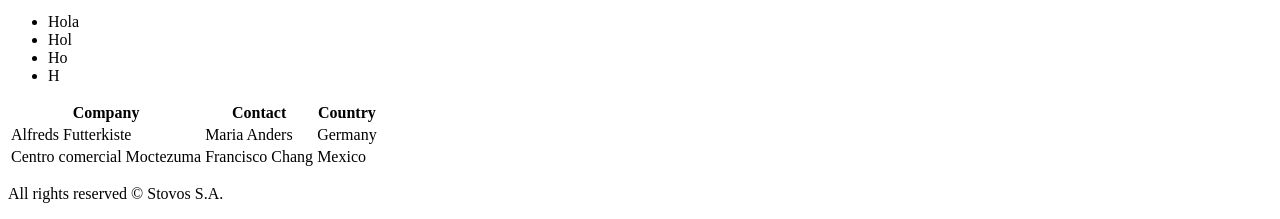
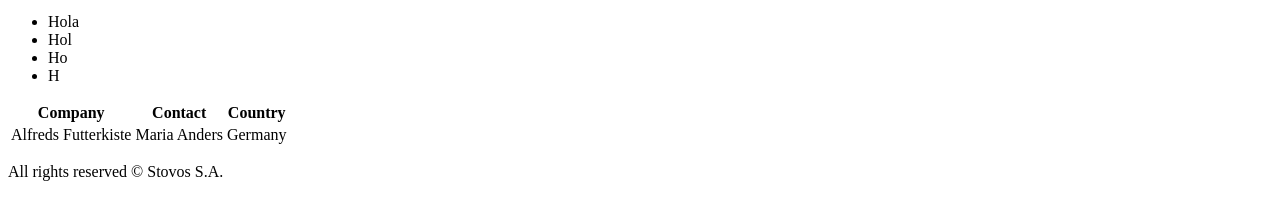
Before and after one commit to MyOrganizationSkae/MyRepository, a plain HTML site: page index.html in a window 1280 px wide. Shown: the part 874-1093 px from the top of the page. After the commit the page ends 1071 px from the top, so only its background shows below. Drawn offline with Linux system fonts and the light colour scheme.

Commit message:
feat: edit table

```diff
--- a/index.html
+++ b/index.html
@@ -36,11 +36,6 @@
               <td>Maria Anders</td>
               <td>Germany</td>
             </tr>
-            <tr>
-              <td>Centro comercial Moctezuma</td>
-              <td>Francisco Chang</td>
-              <td>Mexico</td>
-            </tr>
           </table>
     </main>
     <footer>
```
